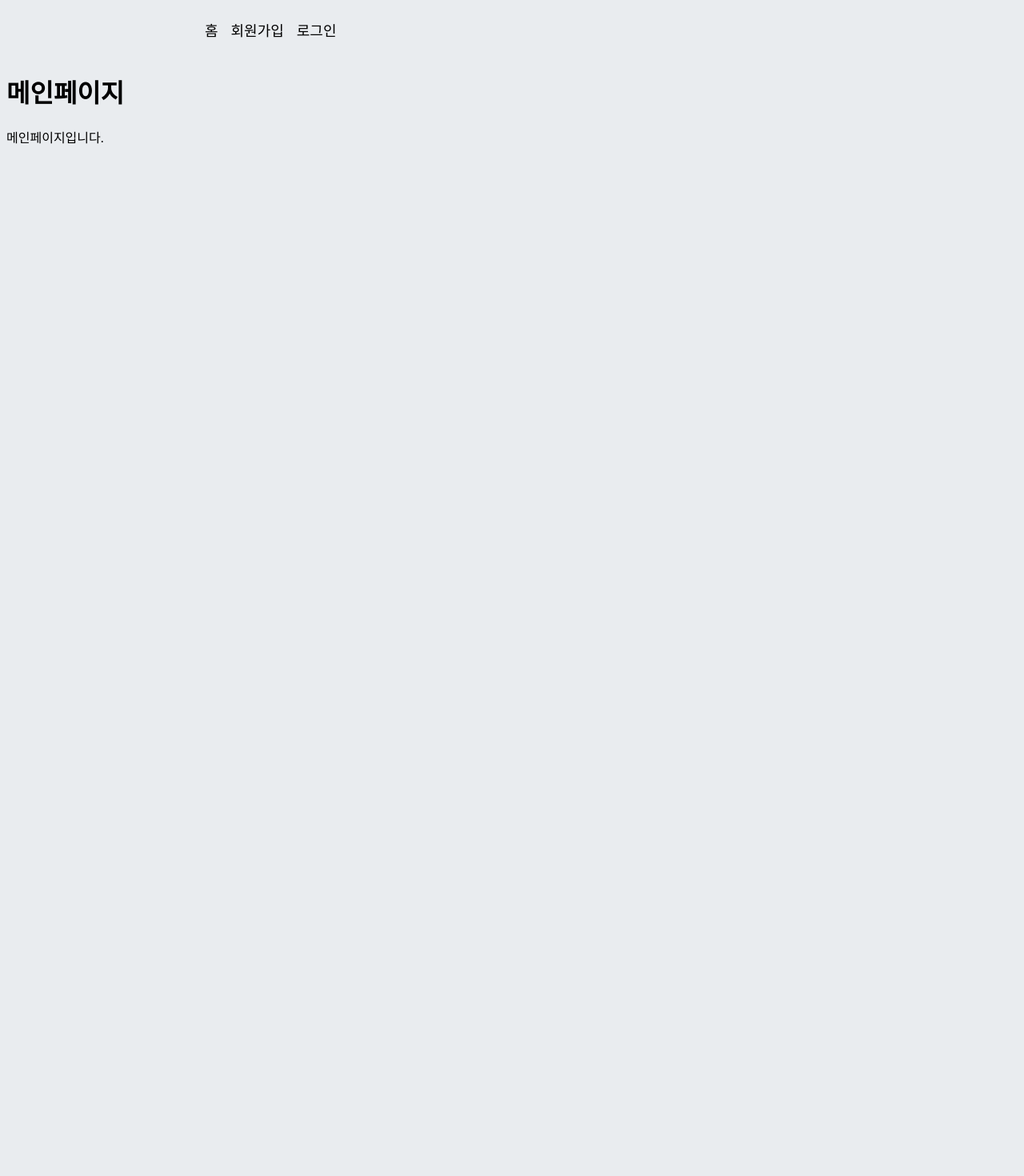
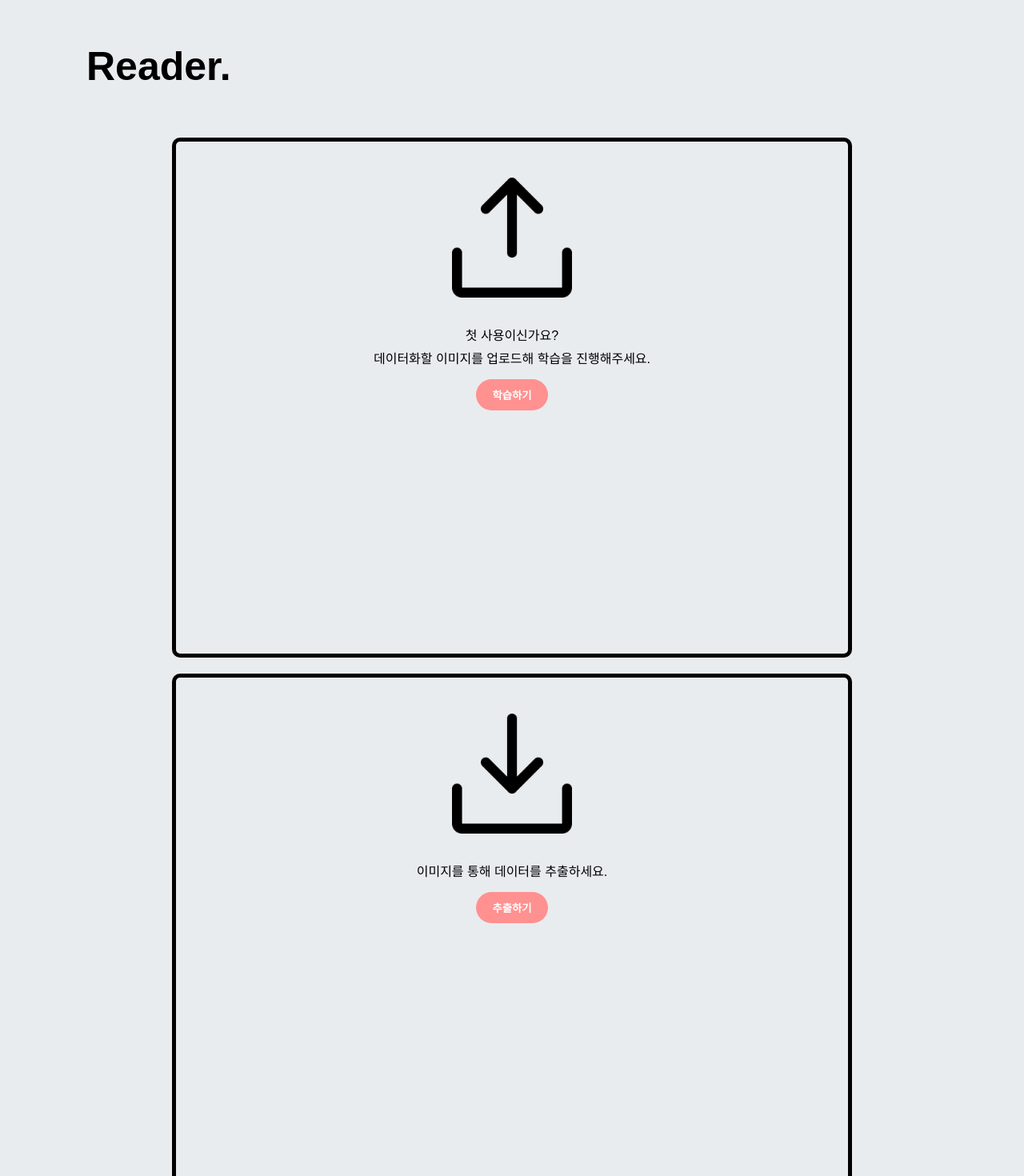
Before and after one commit to Capstone-MSE/Capstone-Frontend, a React (Create React App) app: page / in a window 1280 px wide. Shown: the top 1470 px of the page at 80% size. Before the commit the page ends 800 px from the top, so only its background shows below. Built offline with nearby package versions, Linux system fonts and the light colour scheme.

Commit message:
new version

```diff
--- a/package.json
+++ b/package.json
@@ -9,7 +9,8 @@
     "react": "^18.2.0",
     "react-dom": "^18.2.0",
     "react-router-dom": "^6.22.1",
-    "react-scripts": "5.0.1",
+    "react-scripts": "^5.0.1",
+    "react-spinners": "^0.13.8",
     "styled-components": "^6.1.8",
     "web-vitals": "^2.1.4"
   },
--- a/src/App.js
+++ /dev/null
@@ -1,19 +0,0 @@
-import {Route, Routes} from 'react-router-dom';
-import Mainpage from './pages/Mainpage.js';
-import Signup from './pages/Signup.js';
-import Login from './pages/Login.js';
-import Categories from './components/Categories.js';
-
-const App = () => {
-  return(
-    <Routes>
-      <Route element={<Categories />}>
-        <Route path="/" element={<Mainpage />} />
-        <Route path="/signup" element={<Signup />} />
-        <Route path="/login" element={<Login />} />
-      </Route>
-    </Routes>
-  );
-};
-
-export default App;
--- a/src/pages/App.jsx
+++ b/src/pages/App.jsx
@@ -1,7 +1,11 @@
 import React from 'react';
 import { BrowserRouter as Router, Routes, Route} from 'react-router-dom';
+import Signup from './Signup.js';
+import Login from './Login.js';
+import Categories from '../components/Categories.js';
 import MainPage from './MainPage';
 import LearnPage from './Learn';
+
 
 const Home = () => (
   <div>
@@ -17,6 +21,8 @@ function App() {
           <Route path="/" element={<Home />} />
           <Route path="/main" element={<MainPage />} />
           <Route path="/learn" element={<LearnPage />} />
+          <Route path="/signup" element={<Signup />} />
+          <Route path="/login" element={<Login />} />
         </Routes>
       </div>
     </Router>
--- a/src/pages/MainPage.jsx
+++ b/src/pages/MainPage.jsx
@@ -1,10 +1,9 @@
 import React from 'react';
-import styles from './MainPage.module.css'; // CSS 모듈을 가져옵니다.
+import styles from './MainPage.module.css';
 import { useNavigate } from 'react-router-dom';
 import upload_icon from '../img/upload_icon.png';
 import download_icon from '../img/download_icon.png'
 
-import FileUploadButton from '../components/FileUploadButton';
 
 const MainPage = () => {
     const navigate = useNavigate();
@@ -14,7 +13,7 @@ const MainPage = () => {
 
     return (
         <div className={styles.container}>
-          <h1>           Reader.</h1>
+          <h1>Reader.</h1>
           <div className={styles.card}>
             <div className={styles.iconContainer}>
               <img src={upload_icon} alt="Upload" className={styles.icon} />
--- a/src/pages/MainPage.module.css
+++ b/src/pages/MainPage.module.css
@@ -21,7 +21,7 @@
 }
 
 .icon {
-    width: 200px; /* 아이콘 크기에 따라 조절 */
+    width: 200px;
     height: auto;
 }
 
@@ -36,11 +36,11 @@
 }
 
 .learn {
-    background-color: #ff9190; /* 학습하기 버튼 색상 */
+    background-color: #ff9190;
 }
 
 .extract {
-    background-color: #ff9190; /* 추출하기 버튼 색상 */
+    background-color: #ff9190;
 }
 
 h1 {
--- a/src/pages/Mainpage.js
+++ /dev/null
@@ -1,10 +0,0 @@
-const Mainpage = () => {
-    return (
-        <div>
-            <h1>메인페이지</h1>
-            <p>메인페이지입니다.</p>
-        </div>
-    );
-};
-
-export default Mainpage;
```
Also changed, not shown: src/index.js (+3 -4 lines), 1 other file (tests, documents, lock files or other folders).
